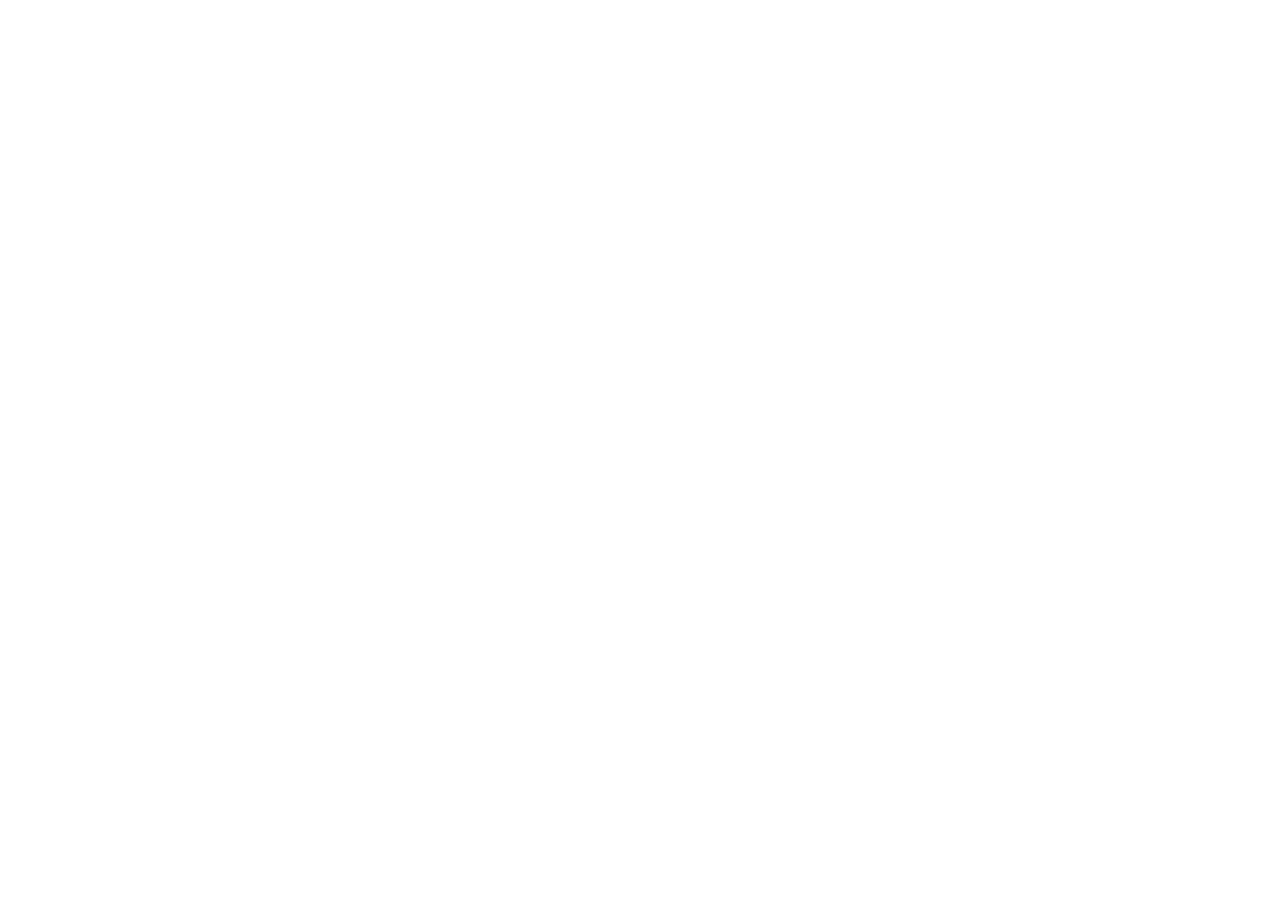
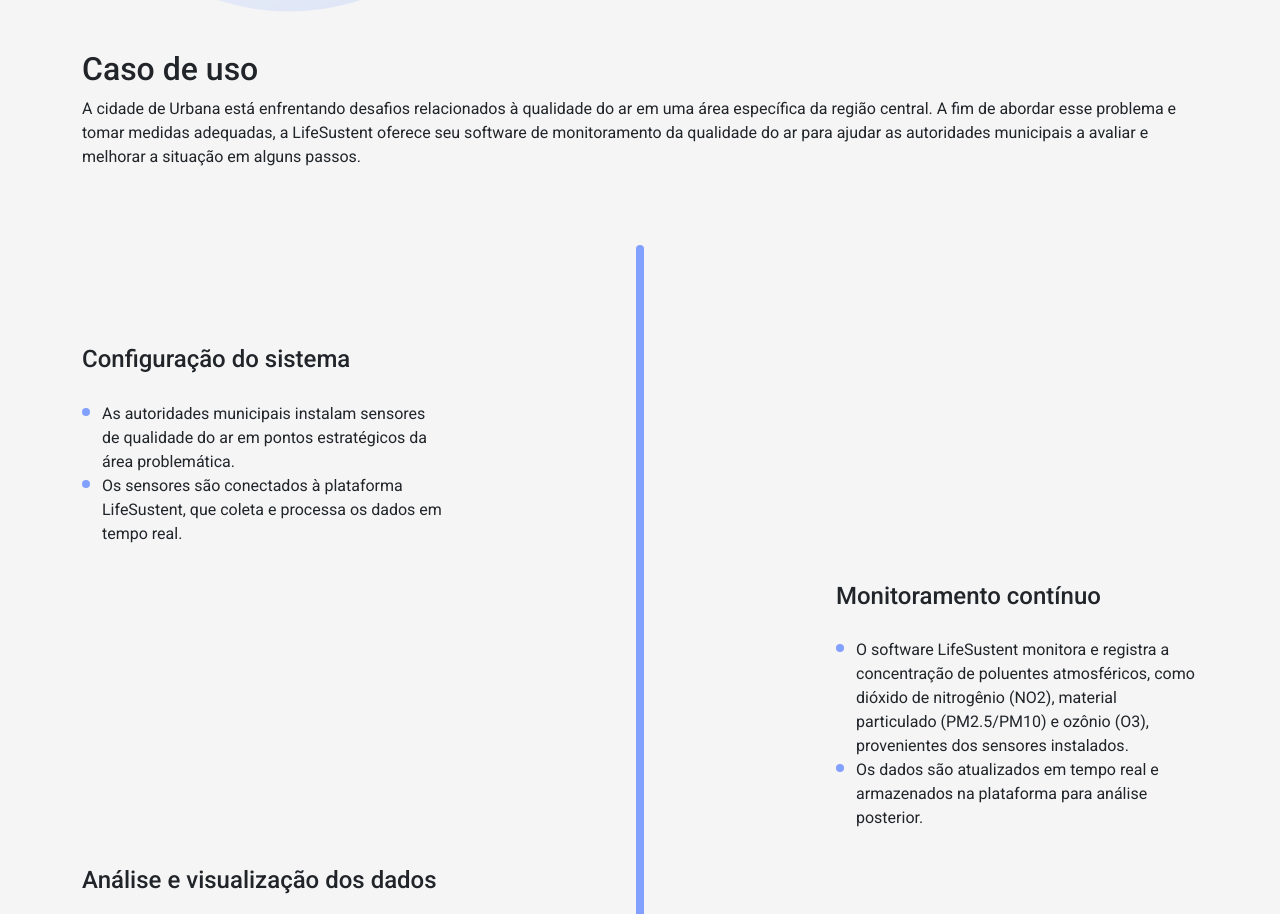
Before and after one commit to lifesustent/front-sprint-03, a React (Create React App) app: page / in a window 1280 px wide. Shown: the part 1738-2652 px from the top of the page. Before the commit the page ends 1338 px from the top, so only its background shows below. Built offline with nearby package versions, Linux system fonts and the light colour scheme.

Commit message:
criação de componente de titulo e restruturação de pasta

```diff
--- a/src/App.jsx
+++ b/src/App.jsx
@@ -1,13 +1,14 @@
 import styled from 'styled-components';
 
 import './App.css';
-import Header from './components/Header';
-import Hero from './components/Hero';
-import Stakeholders from './components/Stakeholders';
-import Cards from './components/Cards';
-import Fill from './components/Fill';
-import Usecase from './components/Usecase';
-import Contact from './components/Contact';
+import Header from './containers/Header';
+import Hero from './containers/Hero';
+import Stakeholders from './containers/Stakeholders';
+import Cards from './containers/Cards';
+import Fill from './containers/Fill';
+import Usecase from './containers/Usecase';
+import Contact from './containers/Contact';
+import Footer from './containers/Footer';
 
 const Main = styled.main`
   min-height: 100vh;
@@ -18,12 +19,16 @@
   return (
     <Main>
       <Header />
+
+      {/* PAGES */}
       <Hero />
       <Stakeholders />
       <Cards />
       <Fill />
       <Usecase />
       <Contact />
+
+      <Footer />
     </Main>
   );
 }
--- a/src/components/Fill/index.jsx
+++ /dev/null
@@ -1,11 +0,0 @@
-import styled from 'styled-components';
-
-const FillContainer = styled.section``
-
-export default function Fill() {
-  return (
-    <FillContainer className="container">
-
-    </FillContainer>
-  )
-}
--- /dev/null
+++ b/src/components/Title/index.jsx
@@ -0,0 +1,12 @@
+import styled from 'styled-components';
+
+const TitleContainer = styled.div``
+
+export default function Title({ title, subtitle }) {
+  return (
+    <TitleContainer className="d-flex flex-column">
+      <h2>{title}</h2>
+      <p>{subtitle}</p>
+    </TitleContainer>
+  )
+}
--- a/src/components/Usecase/index.jsx
+++ /dev/null
@@ -1,11 +0,0 @@
-import styled from 'styled-components';
-
-const UsecaseContainer = styled.section``
-
-export default function Usecase() {
-  return (
-    <UsecaseContainer className="container">
-
-    </UsecaseContainer>
-  )
-}
--- a/src/components/Cards/index.jsx
+++ b/src/containers/Cards/index.jsx
@@ -4,19 +4,20 @@
 import analysis from '../../assets/img/hiw-analysis.svg';
 import predict from '../../assets/img/hiw-predict.svg';
 import colab from '../../assets/img/hiw-colab.svg';
+import Title from '../../components/Title';
 
 const CardsContainer = styled.section``
 
 export default function Cards() {
   return (
     <CardsContainer className="container">
-      <div className="d-flex flex-column">
-        <h2>Como funciona?</h2>
-        <p>Combinando hardware inovador e software avançado, a LifeSustent oferece uma abordagem holística para o
+      <Title
+        title="Como funciona?"
+        subtitle="Combinando hardware inovador e software avançado, a LifeSustent oferece uma abordagem holística para o
           monitoramento ambiental. Nosso sistema integrado é projetado para fornecer informações precisas e acionáveis que
           ajudam as autoridades municipais, organizações e cidadãos a tomar decisões informadas e promover uma mudança
-          positiva.</p>
-      </div>
+          positiva."
+      />
 
       <div className="row">
         <div className="col">
--- /dev/null
+++ b/src/containers/Fill/index.jsx
@@ -0,0 +1,23 @@
+import styled from 'styled-components';
+
+import fill from '../../assets/img/fill-software.png';
+
+const FillContainer = styled.section``
+
+export default function Fill() {
+  return (
+    <FillContainer className="container d-flex">
+      <div className="row align-items-center p-4 flex-fill">
+        <div className="col-md col-sm-12 pt-2">
+          <img className="img-fluid" src={fill} alt="Interface intuitiva e personalizável" />
+        </div>
+
+        <div className="col-md col-sm-12">
+          <h1 className="text-secondary">Interface intuitiva e personalizável</h1>
+          <h2 className="mb-4">Nossa interface de usuário é intuitiva e altamente personalizável para atender às necessidades específicas de
+          sua cidade. Visualize dados de maneira clara e simplificada, permitindo uma compreensão fácil e rápida.</h2>
+        </div>
+      </div>
+    </FillContainer>
+  )
+}
--- /dev/null
+++ b/src/containers/Footer/index.jsx
@@ -0,0 +1,26 @@
+import styled from 'styled-components'
+
+import logoInverse from '../../assets/img/logo-inverse.svg'
+
+const FooterContainer = styled.footer`
+  height: 80px;
+  background: #82A1FF;
+  display: flex;
+  align-items: center;
+`
+
+export default function Footer() {
+  return (
+    <FooterContainer>
+      <div className="container">
+        <a href="/" class="logo">
+          <img src={logoInverse} alt="LifeSustent" />
+
+          <p>Todos os direitos reservados.</p>
+        </a>
+
+        <p>Feito com &lt;3 na Fiap</p>
+      </div>
+    </FooterContainer>
+  )
+}
--- a/src/components/Hero/index.jsx
+++ b/src/containers/Hero/index.jsx
@@ -8,7 +8,7 @@
 
 export default function Hero() {
   return (
-    <HeroContainer className='hero container d-flex bg-pattern'>
+    <HeroContainer className='container d-flex'>
       <div className="row align-items-center p-4 flex-fill">
         <div className="col-md col-sm-12">
           <h1 className="text-secondary">Uma solução sustentável para cidades inteligentes</h1>
@@ -16,7 +16,7 @@
           <Button className="btn btn-dark">Solcitar demonstração</Button>
         </div>
         <div className="col-md col-sm-12 pt-2">
-          <img className="img-fluid" src={hero} alt="Fancy clock" />
+          <img className="img-fluid" src={hero} alt="Uma solução de software sustentável" />
         </div>
       </div>
     </HeroContainer>
--- /dev/null
+++ b/src/containers/Usecase/index.jsx
@@ -0,0 +1,147 @@
+import styled from 'styled-components';
+import Title from '../../components/Title';
+
+const UsecaseContainer = styled.section``
+
+const Steps = styled.div`
+  position: relative;
+  width: 100%;
+  padding: 100px 0;
+  display: flex;
+  flex-direction: column;
+  justify-content: space-between;
+  gap: 20px;
+  margin: 60px 0;
+
+  &:after {
+    content: '';
+    position: absolute;
+    width: 8px;
+    height: 100%;
+    top: 0;
+    left: 50%;
+    background: #82A1FF;
+    border-radius: 10px;
+    transform: translateX(-50%);
+  }
+`
+
+const Step = styled.div`
+  width: 362px;
+  display: flex;
+  flex-direction: column;
+  justify-content: space-between;
+  gap: 20px;
+
+  &:nth-child(even) {
+    align-self: flex-end;
+  }
+`
+
+const List = styled.ul`
+  padding-left: 20px;
+`
+
+const ListItem = styled.li`
+  position: relative;
+  list-style: none;
+
+  &:before {
+    content: '';
+    position: absolute;
+    width: 8px;
+    height: 8px;
+    top: 10px;
+    left: -20px;
+    background: #82A1FF;
+    border-radius: 50%;
+    transform: translateY(-50%);
+  }
+`
+
+const Footnote = styled.p`
+  font-weight: bold;
+`
+
+export default function Usecase() {
+  return (
+    <UsecaseContainer className="container">
+      <Title
+        title="Caso de uso"
+        subtitle="A cidade de Urbana está enfrentando desafios relacionados à qualidade do ar em uma área específica da região
+        central. A fim de abordar esse problema e tomar medidas adequadas, a LifeSustent oferece seu software de
+        monitoramento da qualidade do ar para ajudar as autoridades municipais a avaliar e melhorar a situação em alguns
+        passos."
+      />
+
+      <Steps>
+        <Step>
+          <h4>Configuração do sistema</h4>
+          <List>
+            <ListItem>As autoridades municipais instalam sensores de qualidade do ar em pontos estratégicos da área
+              problemática.</ListItem>
+            <ListItem>Os sensores são conectados à plataforma LifeSustent, que coleta e processa os dados em tempo real.</ListItem>
+          </List>
+        </Step>
+
+        <Step>
+          <h4>Monitoramento contínuo</h4>
+          <List>
+            <ListItem>O software LifeSustent monitora e registra a concentração de poluentes atmosféricos, como dióxido de
+              nitrogênio (NO2), material particulado (PM2.5/PM10) e ozônio (O3), provenientes dos sensores instalados.
+            </ListItem>
+            <ListItem>Os dados são atualizados em tempo real e armazenados na plataforma para análise posterior.</ListItem>
+          </List>
+        </Step>
+
+
+        <Step>
+          <h4>Análise e visualização dos dados</h4>
+          <List>
+            <ListItem>O software LifeSustent analisa os dados coletados, identificando tendências, padrões e picos de poluição
+              do ar.</ListItem>
+            <ListItem>A plataforma fornece uma interface intuitiva e personalizável, onde as autoridades municipais podem
+              visualizar os dados em gráficos claros e compreensíveis.</ListItem>
+            <ListItem>São fornecidos alertas automáticos sempre que os níveis de poluentes atingirem valores preocupantes,
+              permitindo uma resposta rápida.</ListItem>
+          </List>
+        </Step>
+
+        <Step>
+          <h4>Análise de tendências e histórico</h4>
+          <List>
+            <ListItem>O software LifeSustent oferece ferramentas para análise de séries temporais, permitindo que as
+              autoridades municipais identifiquem mudanças ao longo do tempo e compreendam a evolução da qualidade do
+              ar.</ListItem>
+            <ListItem>Os dados históricos são utilizados para identificar sazonalidades, relacionar eventos climáticos com a
+              poluição do ar e obter insights valiosos.</ListItem>
+          </List>
+        </Step>
+
+        <Step>
+          <h4>Aconselhamento e tomada de decisão</h4>
+          <List>
+            <ListItem>Com base nas análises dos dados coletados, o software LifeSustent utiliza algoritmos de inteligência
+              artificial para fornecer aconselhamento personalizado às autoridades municipais.</ListItem>
+            <ListItem>Recomendações específicas são oferecidas para melhorar a qualidade do ar, como ajustar padrões de
+              tráfego, incentivar o uso de transportes públicos ou implementar medidas de redução de emissões.</ListItem>
+          </List>
+        </Step>
+
+        <Step>
+          <h4>Monitoramento de progresso e relatórios</h4>
+          <List>
+            <ListItem>A plataforma LifeSustent permite que as autoridades municipais monitorem o progresso das ações tomadas
+              para melhorar a qualidade do ar.</ListItem>
+            <ListItem>Relatórios completos e personalizáveis podem ser gerados, fornecendo informações sobre o impacto das
+              medidas implementadas e a eficácia das estratégias adotadas.</ListItem>
+          </List>
+        </Step>
+      </Steps>
+
+      <Footnote>Com o uso do software LifeSustent para monitoramento da qualidade do ar, as autoridades municipais de Urbana
+          podem ter uma visão abrangente e atualizada da situação, permitindo uma abordagem proativa e eficiente na
+          melhoria da qualidade do ar na área urbana específica.</Footnote>
+    </UsecaseContainer>
+  )
+}
```
Also changed, not shown: src/assets/img/fill-software.png (added), src/containers/Contact/index.jsx (renamed from src/components/Contact/index.jsx), src/containers/Header/index.jsx (renamed from src/components/Header/index.jsx), src/containers/Stakeholders/index.jsx (renamed from src/components/Stakeholders/index.jsx).
